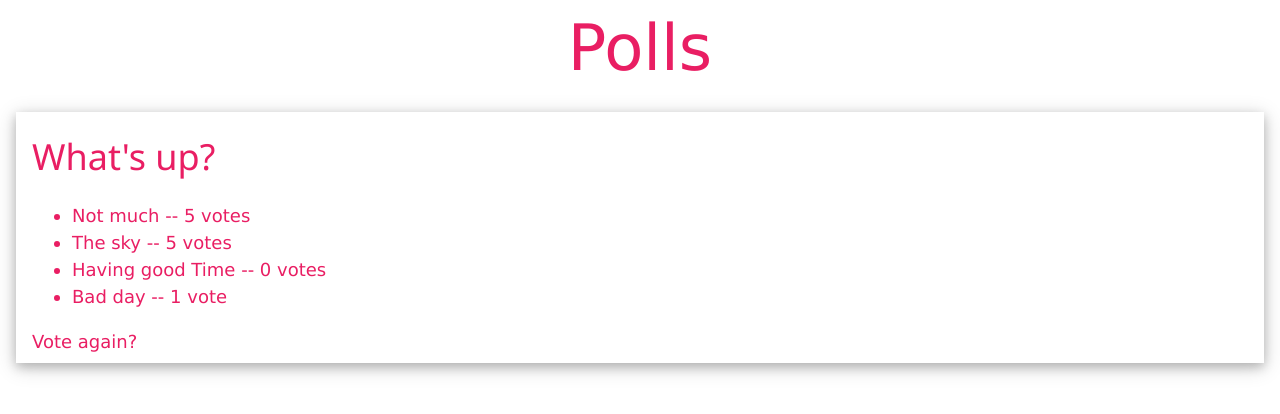
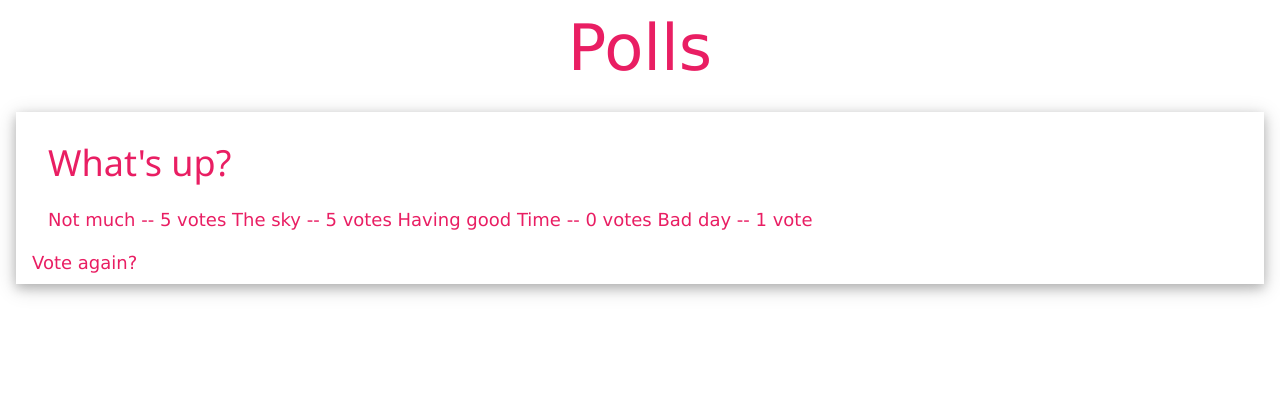
Before and after one commit to Dhanshree-Sonar/Polls-Django, a Django app: page /polls/1/results/ in a window 1280 px wide. Shown: the top 414 px of the page. Run offline with Django 3.2, Linux system fonts and the light colour scheme; data comes from the database, SQL or seed files in the repository.

Commit message:
Feat: Add panel for result section

```diff
--- a/polls/templates/polls/results.html
+++ b/polls/templates/polls/results.html
@@ -13,12 +13,12 @@
     </div>
 
     <div class="w3-card-4 w3-margin w3-padding w3-large w3-text-pink">
-      <h1>{{ question.question_text }}</h1>
-      <ul>
+      <h1 class="w3-margin">{{ question.question_text }}</h1>
+      <div class="w3-margin">
         {% for choice in question.choice_set.all %}
-          <li>{{ choice.choice_text }} -- {{ choice.votes }} vote{{ choice.votes|pluralize }}</li>
+          {{ choice.choice_text }} -- {{ choice.votes }} vote{{ choice.votes|pluralize }}
         {% endfor %}
-      </ul>
+      </div>
       <a href="{% url 'polls:detail' question.id %}"> Vote again?</a>
     </div>
   </body>
```
